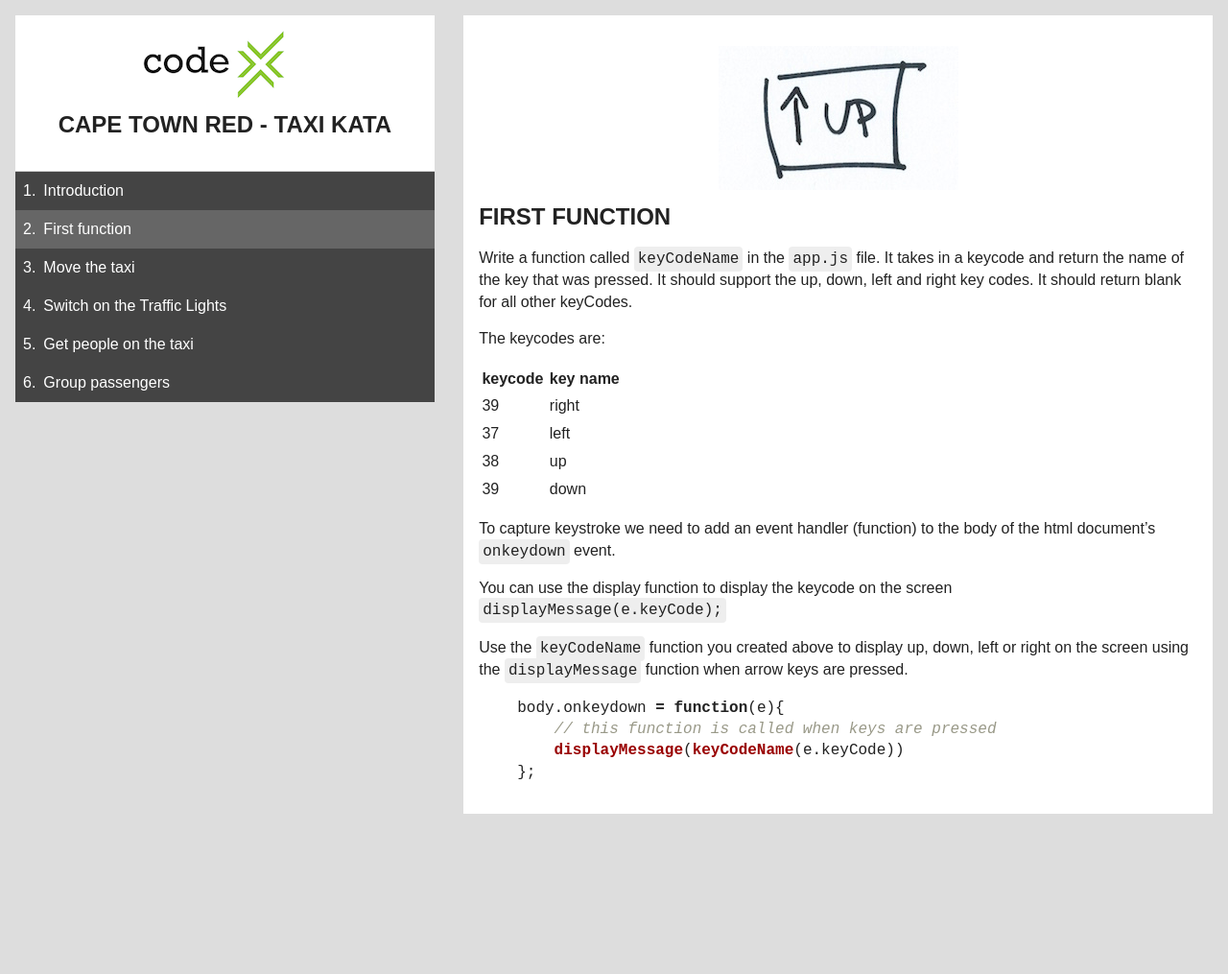
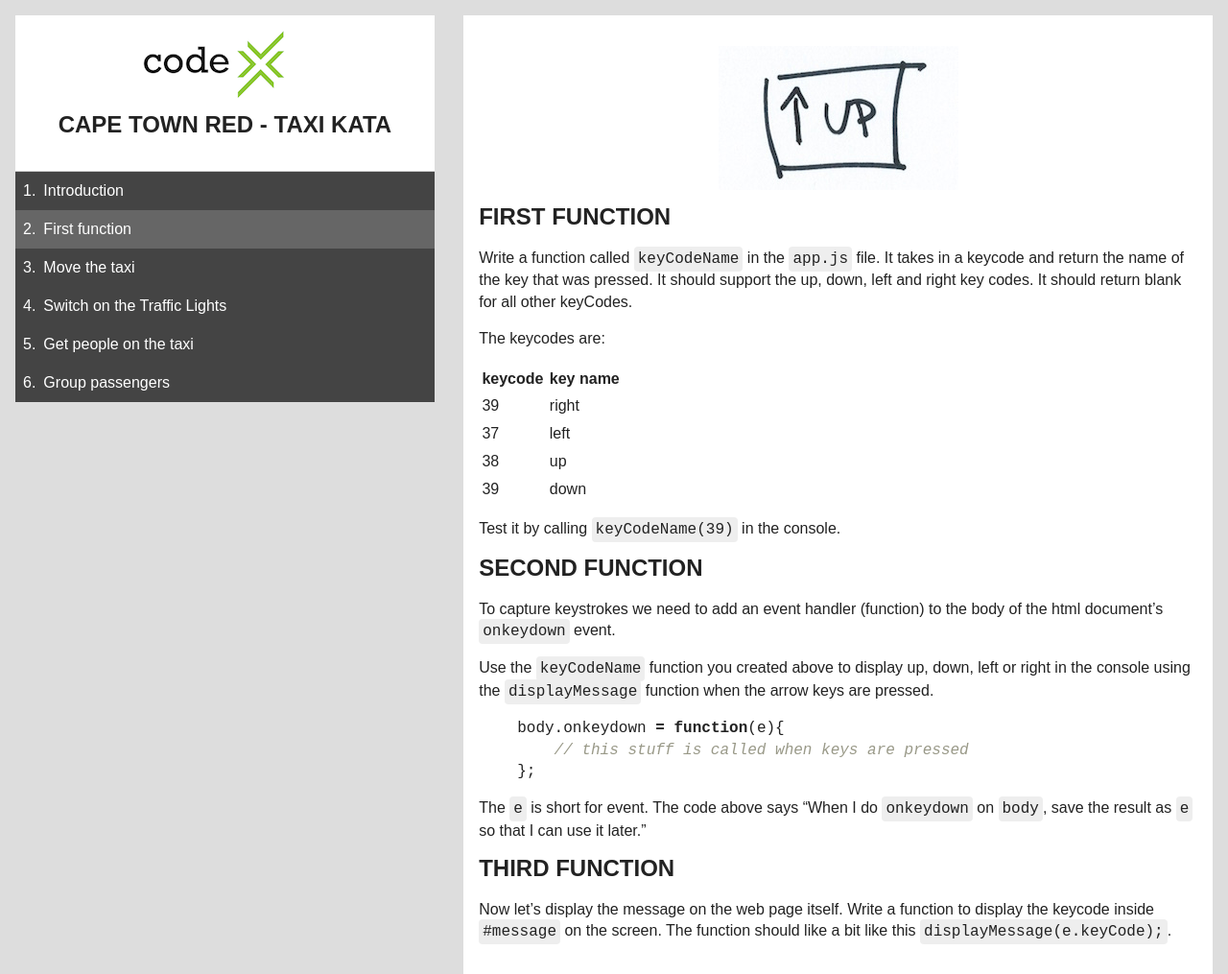
Before and after one commit to sxosh2010/CapeTownGreen, a Jekyll site: the page built from instructions/first_function.md, in a window 1280 px wide. Shown: the whole page at 96% size. Built offline with Jekyll 4.4.1, drawn with Linux system fonts in a browser that asks for light colours; before the commit the page ends 900 px from its top, so only the background shows below that.

Commit message:
Make function split clearer

```diff
--- a/instructions/first_function.md
+++ b/instructions/first_function.md
@@ -18,17 +18,22 @@ The keycodes are:
 38         | up
 39         | down
 
-To capture keystroke we need to add an event handler (function) to the body of the html document's `onkeydown` event.
+Test it by calling `keyCodeName(39)` in the console.
 
-You can use the display function to display the keycode on the screen `displayMessage(e.keyCode);`
+## Second function
 
-Use the `keyCodeName` function you created above to display up, down, left or right on the screen using the `displayMessage` function when arrow keys are pressed.
+To capture keystrokes we need to add an event handler (function) to the body of the html document's `onkeydown` event.
+
+Use the `keyCodeName` function you created above to display up, down, left or right in the console using the `displayMessage` function when the arrow keys are pressed.
 
 {% highlight javascript %}
+body.onkeydown = function(e){
+    // this stuff is called when keys are pressed
+};
+{% endhighlight %}
 
-body.onkeydown = function(e){
-    // this function is called when keys are pressed
-    displayMessage(keyCodeName(e.keyCode))
-};
+The `e` is short for event. The code above says "When I do `onkeydown` on `body`, save the result as `e` so that I can use it later."
 
-{% endhighlight %}
+## Third function
+
+Now let's display the message on the web page itself. Write a function to display the keycode inside `#message` on the screen. The function should like a bit like this `displayMessage(e.keyCode);`.
--- a/taxi.html
+++ b/taxi.html
@@ -124,7 +124,7 @@
       </div>
 
       <div class="message">
-        <p id="message">Messages goes here...</p>
+        <p id="message">Messages go here...</p>
       </div>
 
     </main>
```
